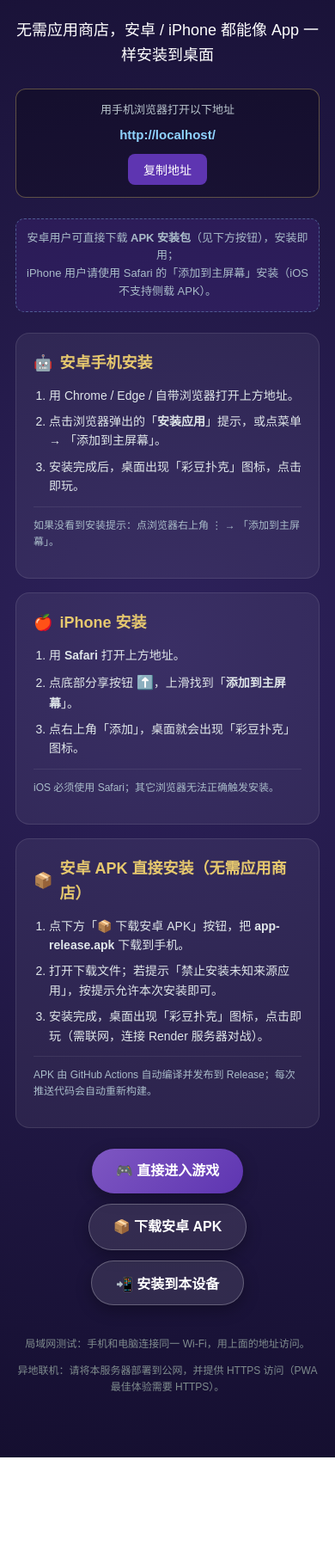
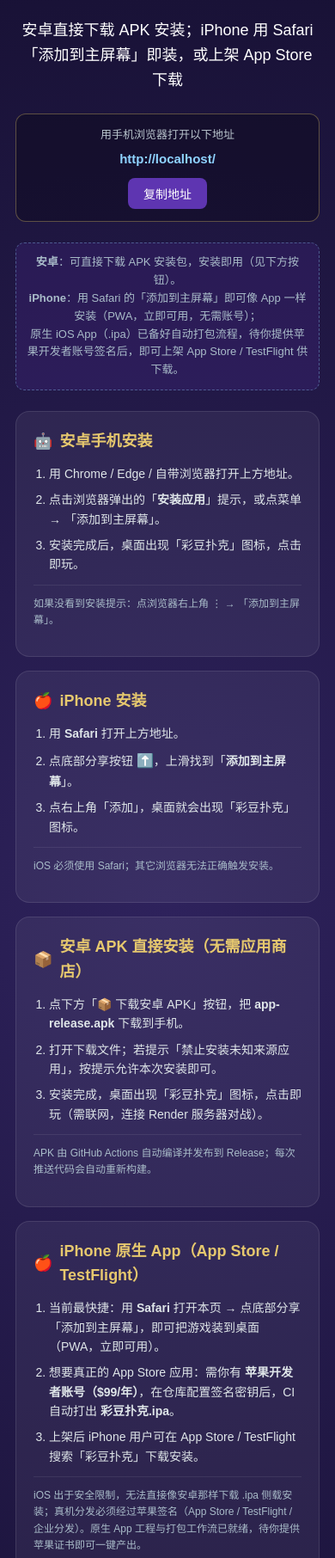
Before and after one commit to 827590612/caidou-poker, a website: page download.html in a window 390 px wide. Shown: the part 188-2000 px from the top of the page at 86% size. Before the commit the page ends 1883 px from the top, so only its background shows below. Drawn offline with Linux system fonts and the light colour scheme.

Commit message:
新增 iPhone 原生 App 支持：Capacitor iOS 工程 + 自动签名打包工作流 + 下载页 iPhone 入口

```diff
--- a/download.html
+++ b/download.html
@@ -172,7 +172,7 @@
       </div>
     </div>
 
-    <p class="tagline">无需应用商店，安卓 / iPhone 都能像 App 一样安装到桌面</p>
+    <p class="tagline">安卓直接下载 APK 安装；iPhone 用 Safari「添加到主屏幕」即装，或上架 App Store 下载</p>
 
     <div class="url-box">
       <label>用手机浏览器打开以下地址</label>
@@ -181,8 +181,9 @@
     </div>
 
     <div class="note">
-      安卓用户可直接下载 <b>APK 安装包</b>（见下方按钮），安装即用；<br/>
-      iPhone 用户请使用 Safari 的「添加到主屏幕」安装（iOS 不支持侧载 APK）。
+      <b>安卓</b>：可直接下载 APK 安装包，安装即用（见下方按钮）。<br/>
+      <b>iPhone</b>：用 Safari 的「添加到主屏幕」即可像 App 一样安装（PWA，立即可用，无需账号）；<br/>
+      原生 iOS App（.ipa）已备好自动打包流程，待你提供苹果开发者账号签名后，即可上架 App Store / TestFlight 供下载。
     </div>
 
     <div class="cards">
@@ -214,11 +215,22 @@
         </ol>
         <p class="tip">APK 由 GitHub Actions 自动编译并发布到 Release；每次推送代码会自动重新构建。</p>
       </div>
+
+      <div class="card" style="grid-column: 1 / -1;">
+        <h3><span>🍎</span> iPhone 原生 App（App Store / TestFlight）</h3>
+        <ol>
+          <li>当前最快捷：用 <b>Safari</b> 打开本页 → 点底部分享「添加到主屏幕」，即可把游戏装到桌面（PWA，立即可用）。</li>
+          <li>想要真正的 App Store 应用：需你有 <b>苹果开发者账号（$99/年）</b>，在仓库配置签名密钥后，CI 自动打出 <b>彩豆扑克.ipa</b>。</li>
+          <li>上架后 iPhone 用户可在 App Store / TestFlight 搜索「彩豆扑克」下载安装。</li>
+        </ol>
+        <p class="tip">iOS 出于安全限制，无法直接像安卓那样下载 .ipa 侧载安装；真机分发必须经过苹果签名（App Store / TestFlight / 企业分发）。原生 App 工程与打包工作流已就绪，待你提供苹果证书即可一键产出。</p>
+      </div>
     </div>
 
     <div class="actions">
       <a href="/">🎮 直接进入游戏</a>
       <a class="secondary" href="https://github.com/827590612/caidou-poker/releases/latest/download/app-release.apk">📦 下载安卓 APK</a>
+      <a class="secondary" href="https://github.com/827590612/caidou-poker/releases/tag/ios-latest">🍎 iPhone IPA（原生版）</a>
       <button class="secondary" id="install-from-landing" type="button">📲 安装到本设备</button>
     </div>
 
```
Also changed, not shown: capacitor.config.json (added, +10 -0 lines), package.json (+10 -1 lines), www/index.html (added, +7 -0 lines), .github/workflows/build-ios.yml (added), 2 other files.
